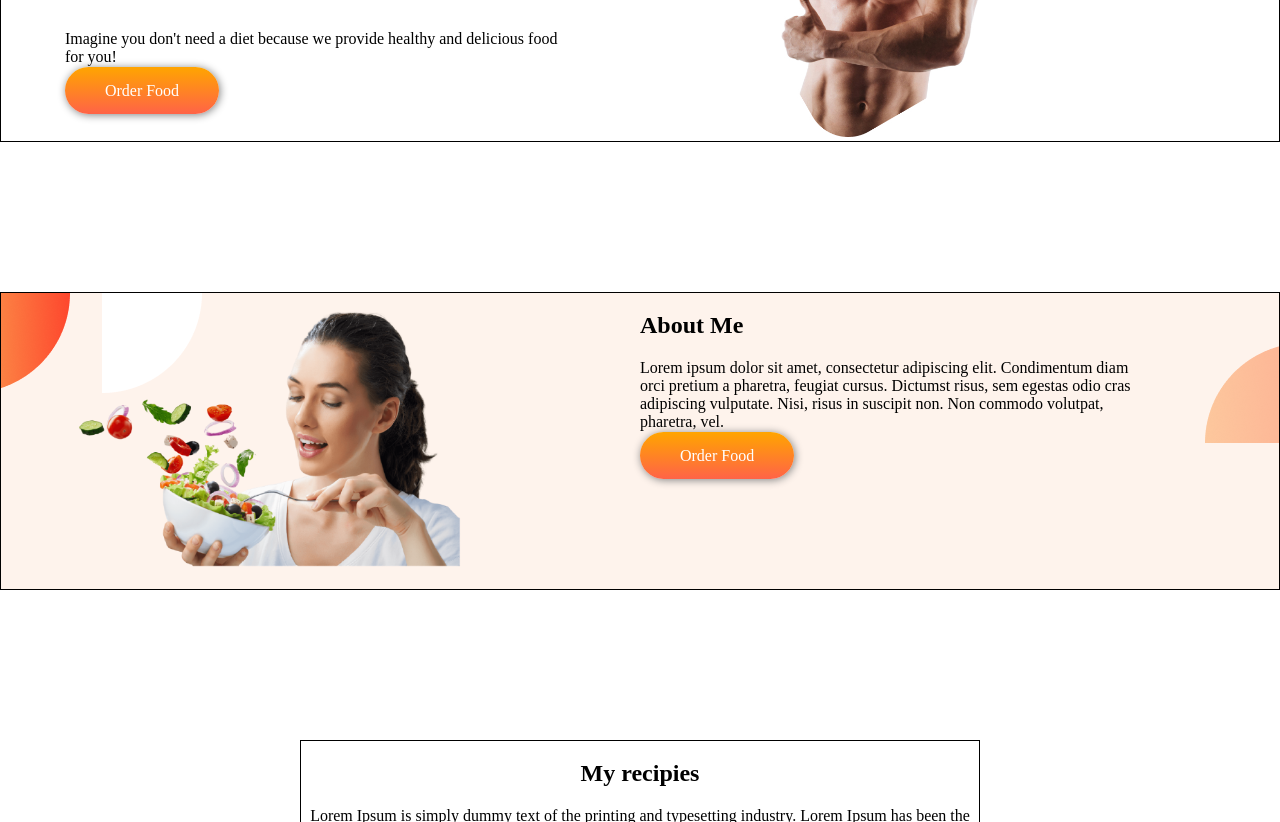
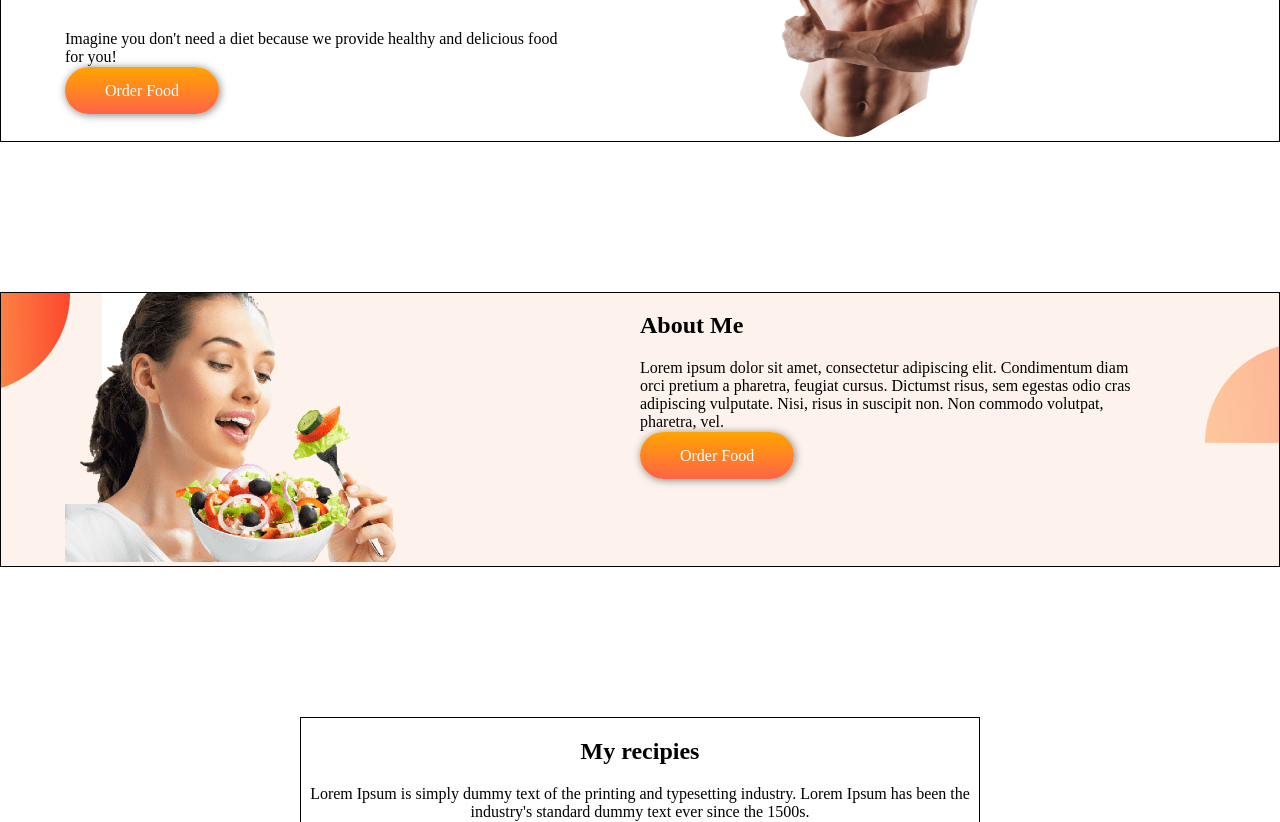
Before and after one commit to yusuf-khan-swd/eat-healthy-practice-1, a plain HTML site: page index.html in a window 1280 px wide. Shown: the part 278-1100 px from the top of the page. Drawn offline with Linux system fonts and the light colour scheme.

Commit message:
nothing new some experiment

```diff
--- a/index.html
+++ b/index.html
@@ -27,7 +27,7 @@
     <section class="second-section flex-container">
       <div class="half-width">
         <img
-          src="./images/female/38-387173_supplement-nutrient-dietary-eating-food-free-download-nutrition-removebg-preview.png"
+          src="./images/female/png-clipart-eating-healthy-diet-food-health-natural-foods-food-removebg-preview.png"
           alt=""
         />
       </div>
--- a/style.css
+++ b/style.css
@@ -11,6 +11,8 @@ body {
 }
 .flex-container img {
   width: 80%;
+  /* max-width: 80%; */
+  /* max-width: 100%; */
 }
 .half-width {
   width: 40%;
@@ -44,7 +46,7 @@ body {
   background-repeat: no-repeat;
   background-position: top;
   border: 1px solid black;
-  max-height: 500px;
+  /* min-height: 400px; */
 }
 
 /* Second section end */
```
